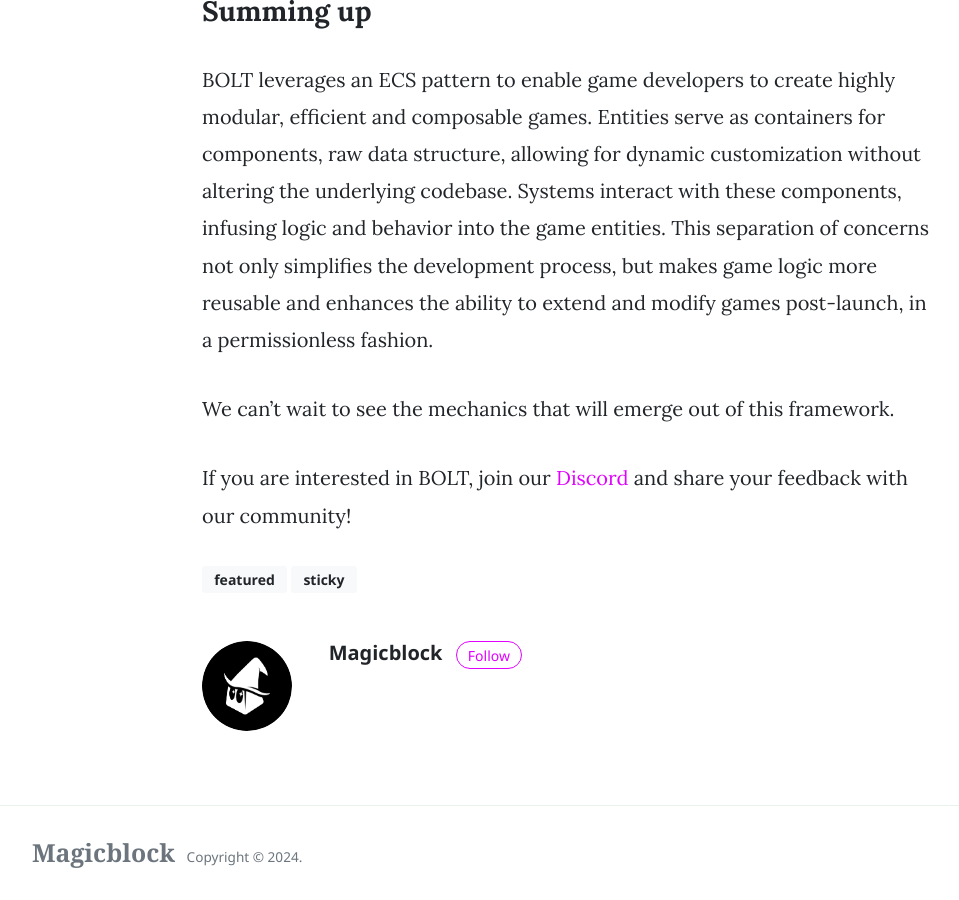
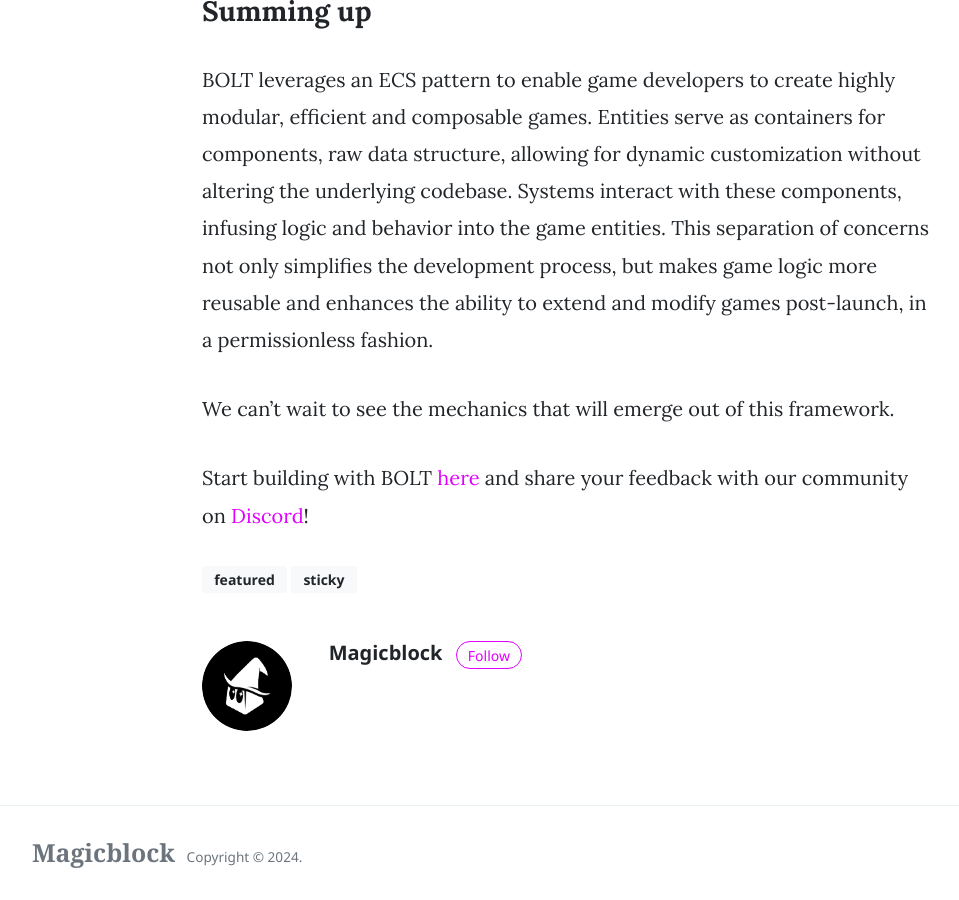
Before and after one commit to magicblock-labs/blog, a Jekyll site: the page built from _posts/2024-03-01-bolt-v0.1.md, in a window 1280 px wide and 900 px high, scrolled down 7583 px. Shown: the whole window, without its empty margins (73-1032 px from the left). Built offline with Jekyll 4.4.1, drawn with Linux system fonts in a browser that asks for light colours; nearby versions of some CDN libraries.

Commit message:
Update 2024-03-01-bolt-v0.1.md

```diff
--- a/_posts/2024-03-01-bolt-v0.1.md
+++ b/_posts/2024-03-01-bolt-v0.1.md
@@ -216,4 +216,4 @@
 
 We can’t wait to see the mechanics that will emerge out of this framework.
 
-If you are interested in BOLT, join our [Discord](https://discord.com/invite/MBkdC3gxcv) and share your feedback with our community!
+Start building with BOLT [here](https://docs.magicblock.gg/BOLT/getting_started/installation) and share your feedback with our community on [Discord](https://discord.com/invite/MBkdC3gxcv)!
```
